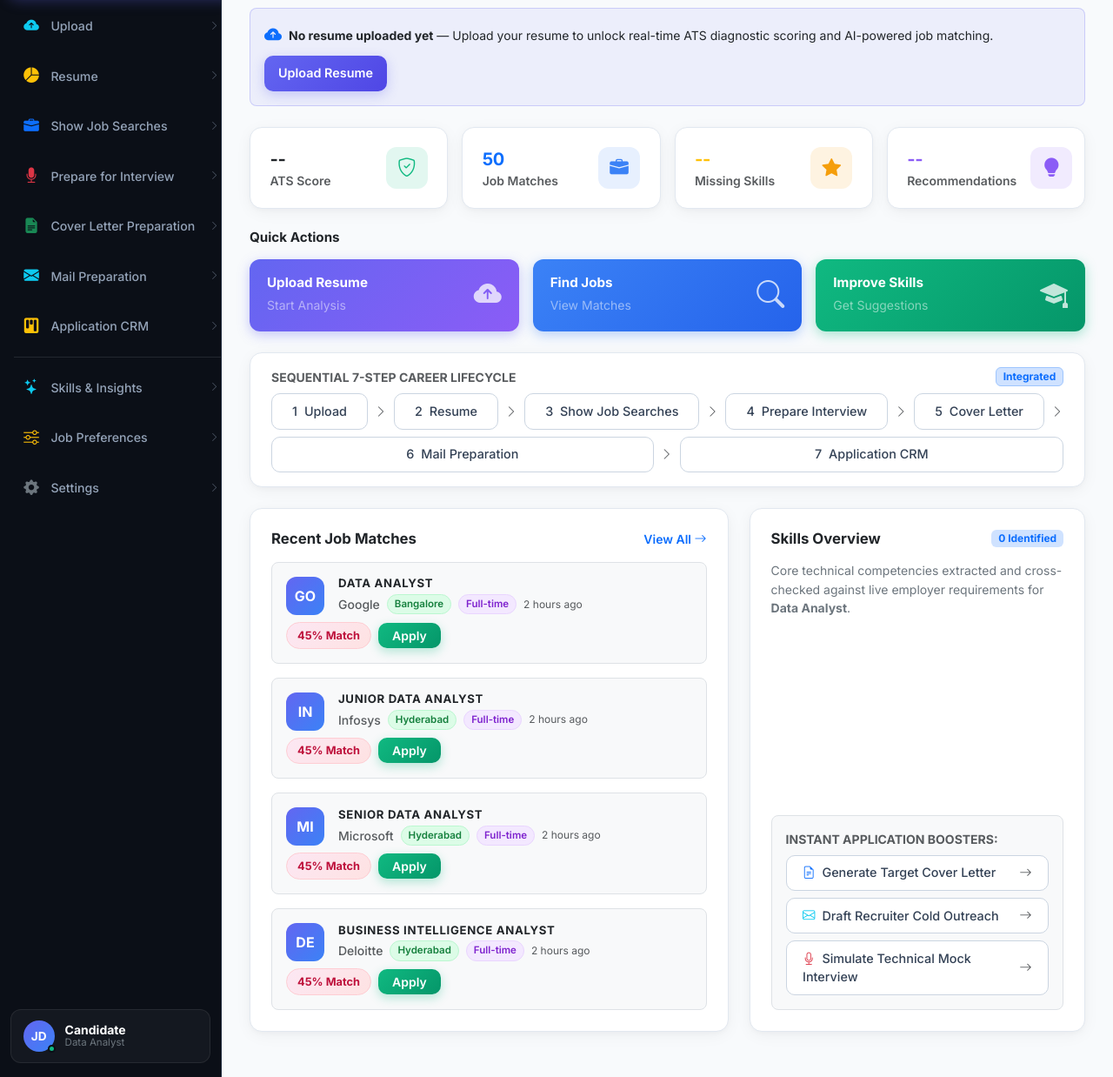
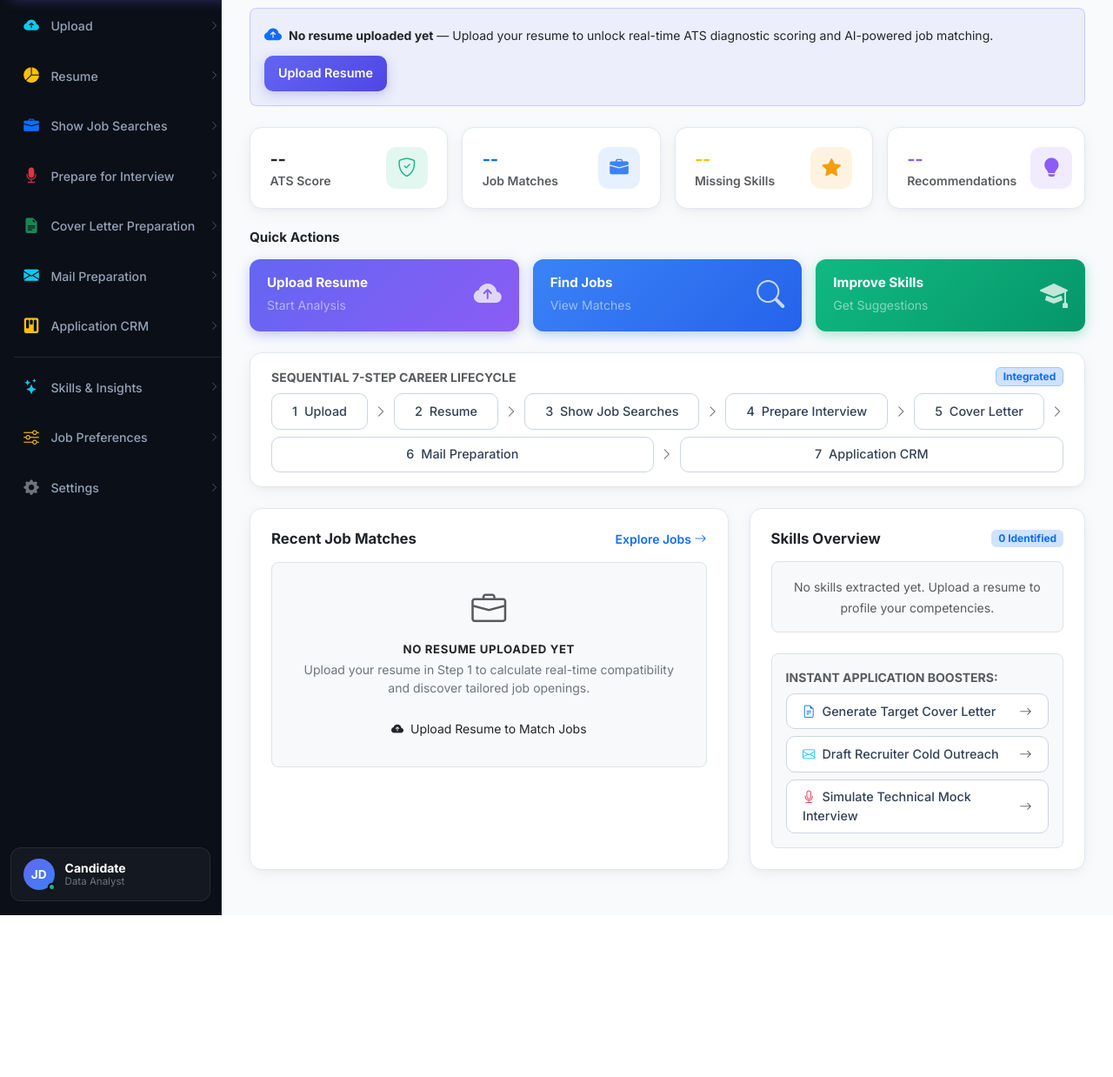
Before and after one commit to Vishnu-Sai-bit/AI_Job_Agent, a Flask app: page /dashboard in a window 1280 px wide. Shown: the part 163-1401 px from the top of the page at 87% size. After the commit the page ends 1215 px from the top, so only its background shows below. Run offline with Flask 3, Linux system fonts and the light colour scheme; data that the repository does not hold is empty.

Commit message:
AI Job Agent

```diff
--- a/app/routes/jobs.py
+++ b/app/routes/jobs.py
@@ -238,16 +238,18 @@
             "location": j_loc,
             "salary": j.get("salary", "Competitive"),
             "experience": j_exp,
-            "experience_fit_note": exp_note,
+            "experience_fit_note": exp_note if has_resume else "",
             "source": j.get("source", "Verified Portal"),
             "url": j.get("url", "https://careers.google.com"),
             "description": j.get("description", ""),
-            "matching_skills": matching,
-            "missing_skills": missing,
-            "match_score": match_score
+            "matching_skills": matching if has_resume else [],
+            "missing_skills": missing if has_resume else [],
+            "skills": j_skills,
+            "match_score": match_score if has_resume else None
         })
 
-    scored_jobs.sort(key=lambda x: x["match_score"], reverse=True)
+    if has_resume:
+        scored_jobs.sort(key=lambda x: x["match_score"] or 0, reverse=True)
 
     # Dynamic location segment counts for matching jobs
     remote_count = sum(1 for j in scored_jobs if "remote" in (j.get("location") or "").lower())
--- a/app/routes/main.py
+++ b/app/routes/main.py
@@ -68,6 +68,8 @@
 @main_bp.route("/dashboard")
 def dashboard():
     candidate = get_candidate_context()
+    has_resume = bool(candidate.get("has_resume"))
+
     try:
         total_jobs = Job.query.count()
     except Exception:
@@ -84,33 +86,63 @@
         from services.crm.application_crm import get_all_applications
         total_apps = len(get_all_applications()) or 4
 
-    from app.routes.jobs import load_verified_jobs, match_skills
-    all_jobs = load_verified_jobs()
-    cand_skills = {s.lower().strip() for s in candidate.get("skills", [])}
-    scored = []
-    for j in all_jobs:
-        j_skills = j.get("skills", [])
-        m, _ = match_skills(j_skills, cand_skills)
-        pct = int(round((len(m) / max(len(j_skills), 1)) * 100)) if j_skills else 75
-        scored.append({
-            "id": j.get("id"),
-            "title": j.get("title"),
-            "company": j.get("company"),
-            "location": j.get("location"),
-            "salary": j.get("salary", "Competitive"),
-            "url": j.get("url", "#"),
-            "match_score": min(100, max(45, pct + 25)),
-            "skills": j_skills[:4]
-        })
-    scored.sort(key=lambda x: x["match_score"], reverse=True)
-    top_matches = scored[:4]
+    top_matches = []
+    total_matches = 0
+
+    if has_resume:
+        from app.routes.jobs import load_verified_jobs, match_skills, is_role_relevant, check_experience_fit
+        all_jobs = load_verified_jobs()
+        cand_skills = {s.lower().strip() for s in candidate.get("skills", [])}
+        cand_role = candidate.get("preferred_role", "").strip()
+        cand_exp = float(candidate.get("experience_years", 0) or 0)
+
+        scored = []
+        for j in all_jobs:
+            j_title = j.get("title", "")
+            j_loc = j.get("location", "")
+            j_exp = j.get("experience", "1-3 yrs")
+            j_skills = j.get("skills", [])
+
+            matching, missing = match_skills(j_skills, cand_skills)
+            skill_pct = (len(matching) / len(j_skills) * 100.0) if j_skills else 50.0
+
+            is_rel, role_score = is_role_relevant(j_title, cand_role)
+            is_exp_fit, exp_score, exp_note = check_experience_fit(cand_exp, j_exp)
+
+            # Personalization checks:
+            if not is_rel and len(matching) == 0:
+                continue
+            if cand_exp <= 2.0 and any(k in j_exp for k in ["5-8", "5+", "6+", "7+"]):
+                continue
+
+            match_score = round(0.40 * role_score + 0.40 * skill_pct + 0.20 * exp_score, 1)
+            match_score = min(100.0, max(30.0, match_score))
+
+            if match_score < 48.0:
+                continue
+
+            scored.append({
+                "id": j.get("id"),
+                "title": j_title,
+                "company": j.get("company"),
+                "location": j_loc,
+                "salary": j.get("salary", "Competitive"),
+                "url": j.get("url", "#"),
+                "match_score": int(round(match_score)),
+                "skills": j_skills[:4]
+            })
+
+        scored.sort(key=lambda x: x["match_score"], reverse=True)
+        top_matches = scored[:4]
+        total_matches = len(scored)
 
     return render_template(
         "dashboard/index.html",
         candidate=candidate,
         total_jobs=total_jobs,
+        total_matches=total_matches,
         total_apps=total_apps,
-        ats_score=candidate.get("ats_score", 0) if candidate.get("has_resume") else 0,
+        ats_score=candidate.get("ats_score", 0) if has_resume else 0,
         top_matches=top_matches,
         active_tab="dashboard"
     )
--- a/app/templates/dashboard/index.html
+++ b/app/templates/dashboard/index.html
@@ -49,7 +49,7 @@
   <div class="col-6 col-xl-3">
     <div class="kpi-card">
       <div>
-        <h3 class="fw-bold text-primary mb-0 mt-1">{{ total_jobs }}</h3>
+        <h3 class="fw-bold text-primary mb-0 mt-1">{{ total_matches if candidate.has_resume else '--' }}</h3>
         <span class="text-muted small fw-semibold">Job Matches</span>
       </div>
       <div class="kpi-icon-circle kpi-icon-blue">
@@ -171,11 +171,21 @@
       <div class="d-flex justify-content-between align-items-center mb-3">
         <h4 class="fw-bold mb-0 text-dark">Recent Job Matches</h4>
         <a href="{{ url_for('jobs.index') }}" class="text-primary small fw-semibold text-decoration-none">
-          View All <i class="bi bi-arrow-right"></i>
+          {% if candidate.has_resume %}View All Matches{% else %}Explore Jobs{% endif %} <i class="bi bi-arrow-right"></i>
         </a>
       </div>
 
       <div class="d-flex flex-column gap-3">
+        {% if not candidate.has_resume %}
+          <div class="p-4 text-center border rounded-3 bg-light">
+            <div class="fs-1 text-muted mb-2"><i class="bi bi-briefcase"></i></div>
+            <h6 class="fw-bold text-dark mb-1">No Resume Uploaded Yet</h6>
+            <p class="text-secondary small mb-3">Upload your resume in Step 1 to calculate real-time compatibility and discover tailored job openings.</p>
+            <a href="{{ url_for('resumes.index') }}" class="btn btn-primary-gradient btn-sm px-3 py-2">
+              <i class="bi bi-cloud-arrow-up-fill me-1"></i> Upload Resume to Match Jobs
+            </a>
+          </div>
+        {% elif top_matches %}
           {% for job in top_matches %}
             <div class="p-3 rounded-3 bg-light border d-flex justify-content-between align-items-center flex-wrap gap-2">
               <div class="d-flex align-items-center gap-3">
@@ -188,7 +198,7 @@
                     <span class="text-muted small fw-medium">{{ job.company }}</span>
                     <span class="badge-location" style="font-size: 0.72rem; padding: 2px 8px;">{{ job.location }}</span>
                     <span class="badge-jobtype" style="font-size: 0.72rem; padding: 2px 8px;">Full-time</span>
-                  <span class="text-muted small" style="font-size: 0.75rem;">2 hours ago</span>
+                    <span class="text-muted small" style="font-size: 0.75rem;">Recently added</span>
                   </div>
                 </div>
               </div>
@@ -204,11 +214,12 @@
                 {% endif %}
               </div>
             </div>
+          {% endfor %}
         {% else %}
-          <div class="p-4 text-center text-muted small">
-            No matching openings computed yet. Run job search to view live opportunities.
+          <div class="p-4 text-center text-muted small border rounded-3 bg-light">
+            No matching openings computed yet. Update your skills or explore general jobs.
           </div>
-        {% endfor %}
+        {% endif %}
       </div>
     </div>
   </div>
@@ -219,8 +230,9 @@
       <div>
         <div class="d-flex justify-content-between align-items-center mb-3">
           <h4 class="fw-bold mb-0 text-dark">Skills Overview</h4>
-          <span class="badge bg-primary-subtle text-primary">{{ len(candidate.skills) }} Identified</span>
+          <span class="badge bg-primary-subtle text-primary">{{ len(candidate.skills) if candidate.has_resume else 0 }} Identified</span>
         </div>
+        {% if candidate.has_resume and candidate.skills %}
           <p class="text-secondary small mb-3">
             Core technical competencies extracted and cross-checked against live employer requirements for <strong>{{ candidate.preferred_role }}</strong>.
           </p>
@@ -230,6 +242,11 @@
               <span class="badge-skill"><i class="bi bi-check2 text-primary"></i> {{ s }}</span>
             {% endfor %}
           </div>
+        {% else %}
+          <div class="p-3 text-center border rounded-3 bg-light mb-4">
+            <span class="text-muted small">No skills extracted yet. Upload a resume to profile your competencies.</span>
+          </div>
+        {% endif %}
       </div>
 
       <!-- Quick Action Buttons to Tools -->
```
Also changed, not shown: app/templates/jobs/index.html (+19 -4 lines), streamlit_app.py (+28 -12 lines), tests/test_no_resume_dashboard.py (added, +49 -0 lines). Lines whose indentation alone changed are shown as unchanged.
